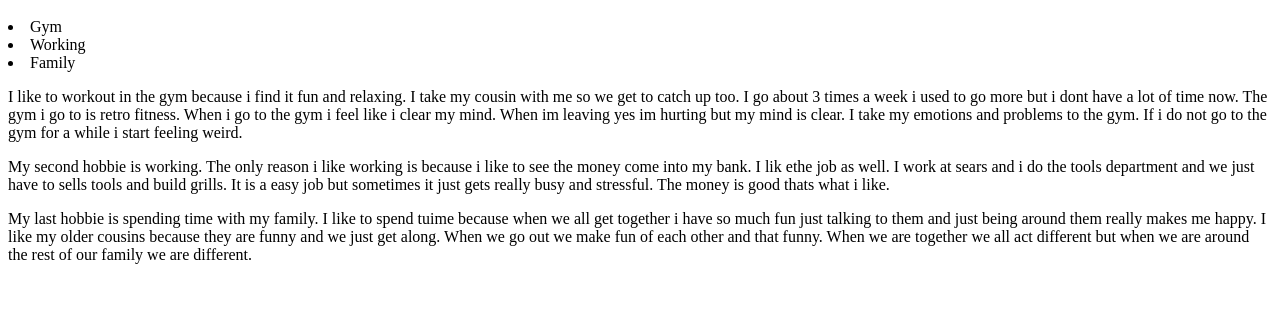
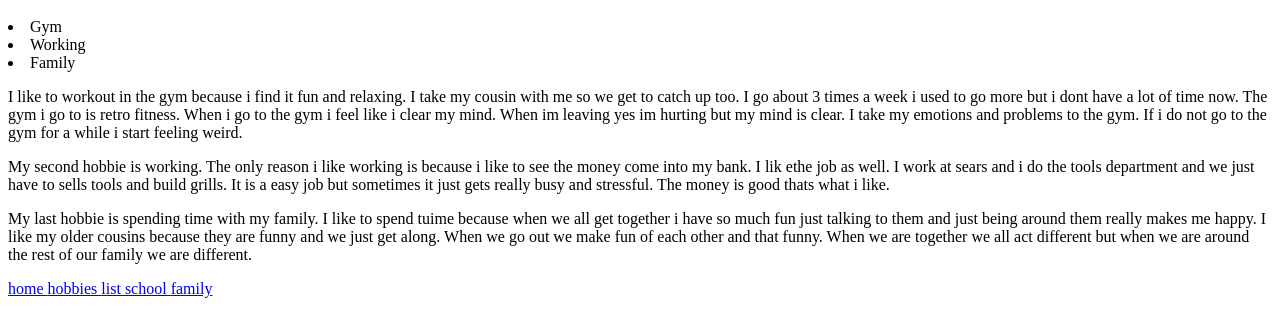
Before and after one commit to harpsingh1/19singhh, a plain HTML site: page hobbies.html in a window 1280 px wide. Shown: the part 48-384 px from the top of the page. Drawn offline with Linux system fonts and the light colour scheme.

Commit message:
Update hobbies.html

```diff
--- a/hobbies.html
+++ b/hobbies.html
@@ -14,7 +14,11 @@
 </p>
 
 
-
+<a href = "index.html"> home </a>
+<a href = "hobbies.html"> hobbies </a>
+<a href = "list.html"> list </a>
+<a href = "school.txt"> school </a>
+<a href = "myFamily.html"> family </a>
 
 
 </body>
```
